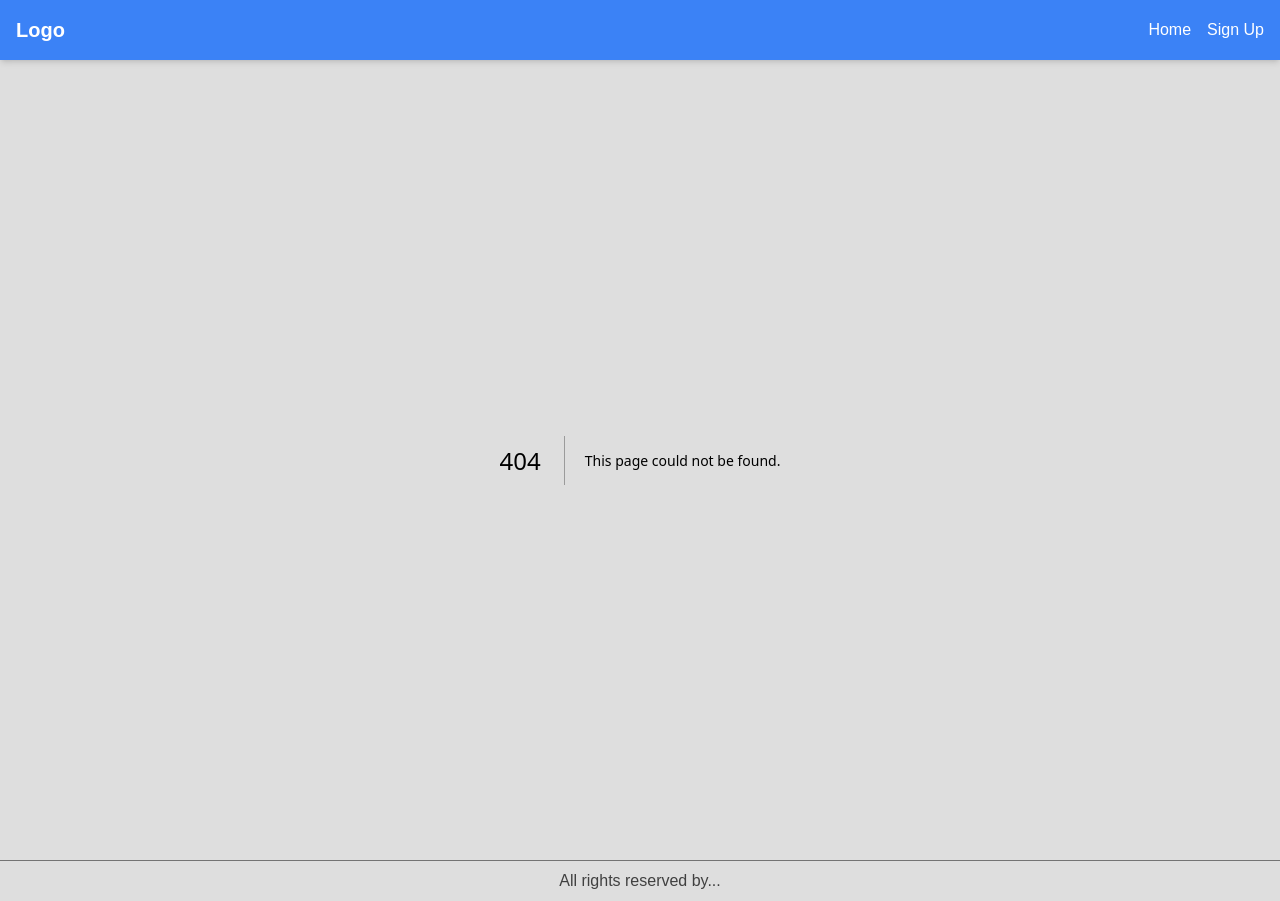
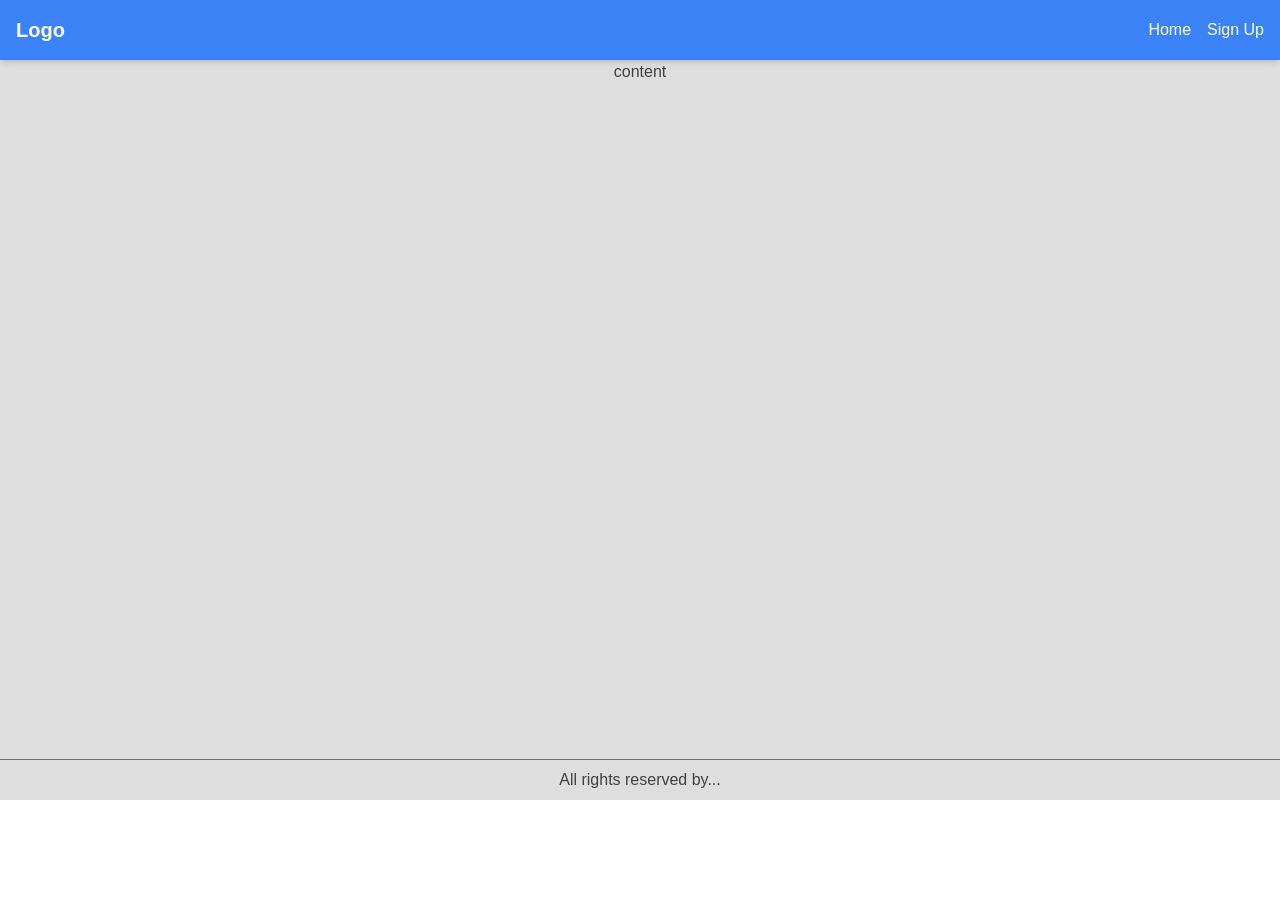
Before and after one commit to fiefaneves/RoadToDev, a Next.js app in the folder front-end/my-app/: page /roadMap in a window 1280 px wide. Before the commit this address had no page. After the commit the page ends 800 px from the top, so only its background shows below. Built offline with nearby package versions, Linux system fonts and the light colour scheme.

Commit message:
adding roadMap page route

```diff
--- /dev/null
+++ b/front-end/my-app/src/app/roadMap/page.tsx
@@ -0,0 +1,13 @@
+import React from 'react';
+
+const RoadMapPage = () => {
+    return (
+        <div className='justify-center'>
+            <p className='text-neutral-700 text-center'>
+                content
+            </p>
+        </div>
+    );
+}
+
+export default RoadMapPage;
```
